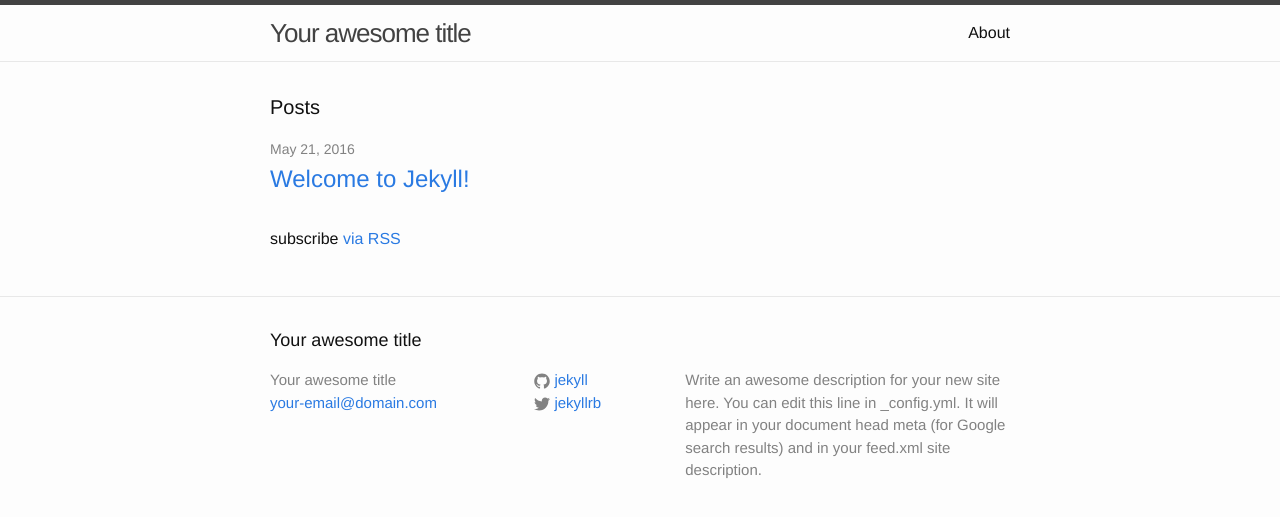
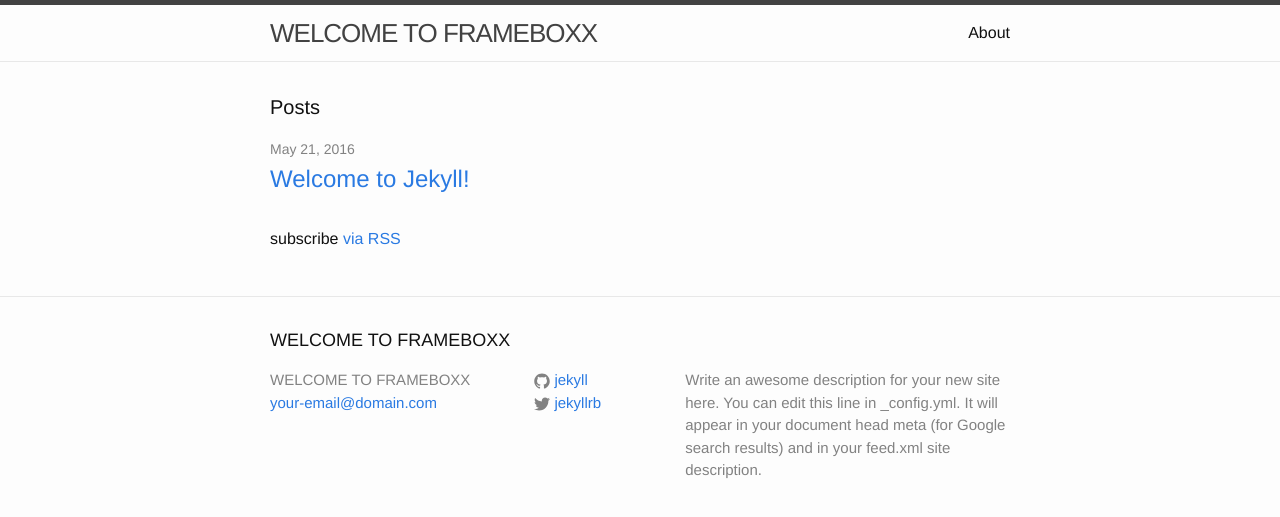
Before and after one commit to shelz46/shelz46.github.io, a Jekyll site: the page built from index.html, in a window 1280 px wide. Shown: the top 517 px of the page. Built offline with Jekyll 4.4.1, drawn with Linux system fonts in a browser that asks for light colours.

Commit message:
second commit

```diff
--- a/_config.yml
+++ b/_config.yml
@@ -6,7 +6,7 @@
 # 'jekyll serve'. If you change this file, please restart the server process.
 
 # Site settings
-title: Your awesome title
+title: WELCOME TO FRAMEBOXX
 email: your-email@domain.com
 description: > # this means to ignore newlines until "baseurl:"
   Write an awesome description for your new site here. You can edit this
```
